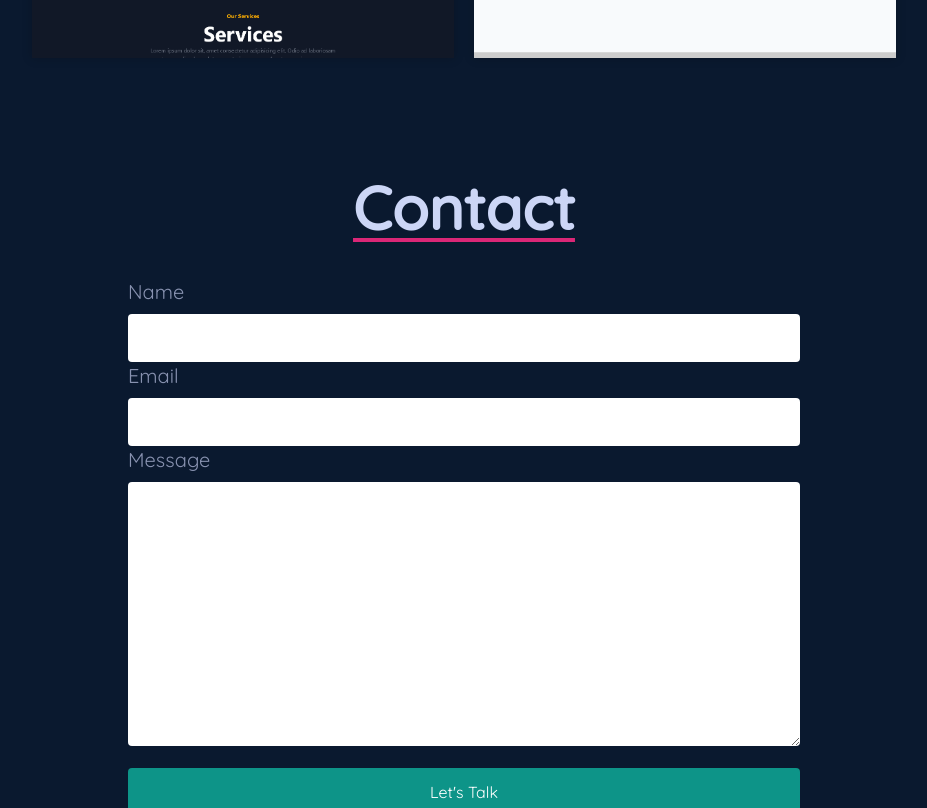
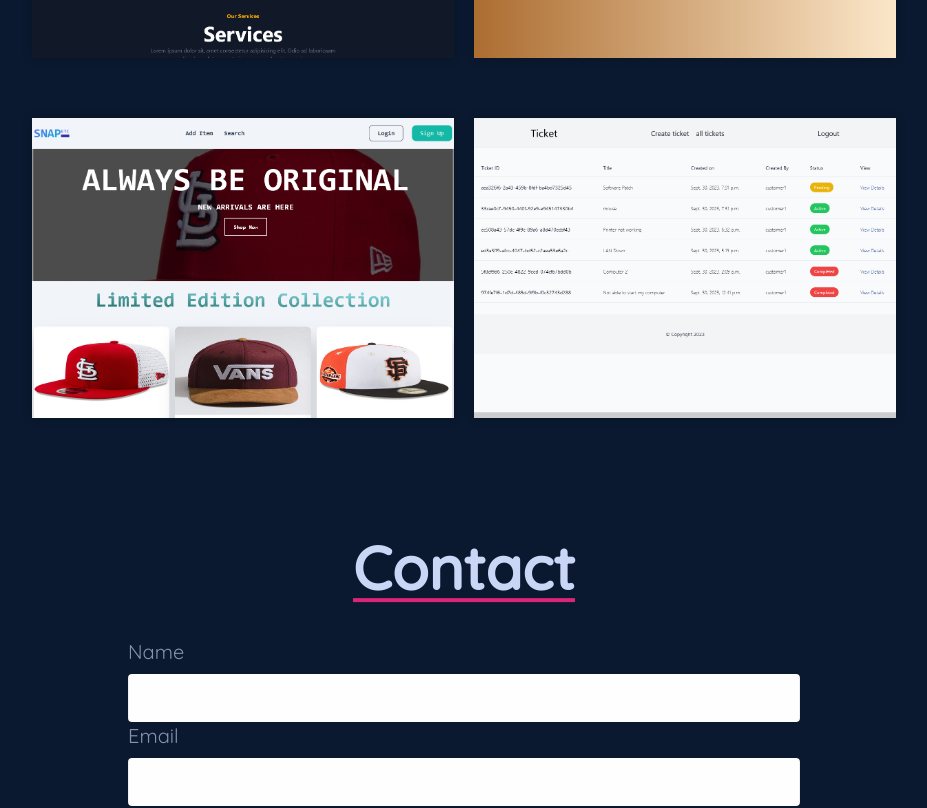
Before and after one commit to zablon-oigo/portfolio, a React (Vite) app: page / in a window 1280 px wide. Shown: the part 4962-5770 px from the top of the page, without its empty margins (176-1103 px from the left). Built offline with nearby package versions, Linux system fonts and the light colour scheme; a web font is replaced by a local one.

Commit message:
adding scroll animation effect

```diff
--- a/src/Layout/WorkCard.jsx
+++ b/src/Layout/WorkCard.jsx
@@ -13,6 +13,8 @@ import nav from '../assets/nav.png';
 import easybank from '../assets/easybank.png';
 import bowl from '../assets/bowl.png';
 import ticket from '../assets/ticket.png';
+import clean from '../assets/clean.png';
+import cafe from '../assets/cafe.png';
 
 const images=[
     {
@@ -58,11 +60,12 @@ const images=[
     },
     {
         id:6,
-        title:'Django Web Application',
-        name:'Ecommerce App',
-        image:snap,
-        github:'https://github.com/zablon-oigo/snap_oasis',
-        demo:'https://snap-oasis.onrender.com/'
+        title:'React Js Application',
+        name:'Cleaning Services',
+        image:clean,
+        github:'https://github.com/zablon-oigo/cleaning_services',
+        demo:'https://cleaning-services-six.vercel.app/'
+
     },
     {
         id:7,
@@ -106,11 +109,30 @@ const images=[
     },
     {
         id:12,
+        title:'React Js Application',
+        name:'Coffee Shop',
+        image:cafe,
+        github:'https://github.com/zablon-oigo/cafe',
+        demo:'https://cafe-zeta-tan.vercel.app/'
+
+    },
+    {
+        id:13,
+        title:'Django Web Application',
+        name:'Ecommerce App',
+        image:snap,
+        github:'https://github.com/zablon-oigo/snap_oasis',
+        demo:'https://snap-oasis.onrender.com/'
+
+    },
+    {
+        id:14,
         title:'Django Web Application',
         name:'Ticket Application',
         image:ticket,
         github:'https://github.com/zablon-oigo/ticket_app',
         demo:'https://ticket-esd2.onrender.com/'
+
     }
 
 
--- a/src/components/About.jsx
+++ b/src/components/About.jsx
@@ -8,7 +8,7 @@ function About() {
  }, []);
 
   return (
-    <div className='w-full min-h-[80vh] ' data-aos="zoom-in-up">
+    <div className='w-full min-h-[80vh] ' data-aos="zoom-in-up" data-aos-duration="3000">
 
      <div className="max-w-4xl md:mx-auto mx-4 ">
      <div className="w-full">
--- a/src/components/Contact.jsx
+++ b/src/components/Contact.jsx
@@ -8,7 +8,7 @@ function Contact() {
      }, []);
   return (
     <div>
-        <div name="contact" className="min-h-screen " data-aos='zoom-in-up'>
+        <div name="contact" className="min-h-screen " data-aos='zoom-in-up' data-aos-duration="3000">
             <div className="max-w-4xl mx-auto">
                 <h2 className="text-5xl md:text-6xl text-center font-bold text-[#ccd6f6] underline underline-offset-8 decoration-4 decoration-pink-600">Contact</h2>
                 <div className="flex justify-center flex-col-reverse md:flex-row items-center gap-4 my-10">
--- a/src/components/Hero.jsx
+++ b/src/components/Hero.jsx
@@ -10,7 +10,7 @@ function Hero() {
  }, []);
   return (
     <>
-    <div name="home" className="min-h-screen  py-10   " data-aos='zoom-in-up'>
+    <div name="home" className="min-h-screen  py-10   " data-aos='zoom-in-up' data-aos-duration="3000">
         <div className="max-w-4xl md:mx-auto mx-4 md:px-4 py-20 flex flex-col justify-center md:items-start items-center md:justify-start h-full">
             <p className="text-pink-600">Hello, My name is</p>
             <h1 className="text-4xl text-center md:text-start sm:text-7xl font-bold text-[#ccd6f6]">Zablon Oigo</h1>
--- a/src/components/Skills.jsx
+++ b/src/components/Skills.jsx
@@ -83,7 +83,7 @@ function Skills() {
 
     ]
   return (
-    <div className='w-full min-h-[90vh] ' data-aos="zoom-in-up">
+    <div className='w-full min-h-[90vh] ' data-aos="zoom-in-up" data-aos-duration="3000">
         <div  className="max-w-4xl mx-auto py-20">
             <h2 className="md:text-6xl text-4xl text-center  font-bold text-[#ccd6f6] mb-10 underline decoration-4 underline-offset-8 decoration-pink-600 ">Skills</h2>
             <p className="text-xl font-light text-[#ccd6f6] text-center mt-4 mb-10">These are the technologies I have worked with</p>
--- a/src/components/Work.jsx
+++ b/src/components/Work.jsx
@@ -8,7 +8,7 @@ function Work() {
     AOS.init();
  }, []);
   return (
-    <div className='w-full min-h-screen  py-20' data-aos='zoom-in-up'>
+    <div className='w-full min-h-screen  py-20' data-aos='zoom-in-up' data-aos-duration="3000">
        <div className="max-w-4xl mx-auto px-4">
         <h2 className="text-5xl md:text-6xl  font-bold  text-[#ccd6f6] underline underline-offset-8 decoration-4 decoration-pink-600 text-center  mb-6">Projects</h2>
 
```
Also changed, not shown: src/assets/cafe.png (added), src/assets/clean.png (added).
